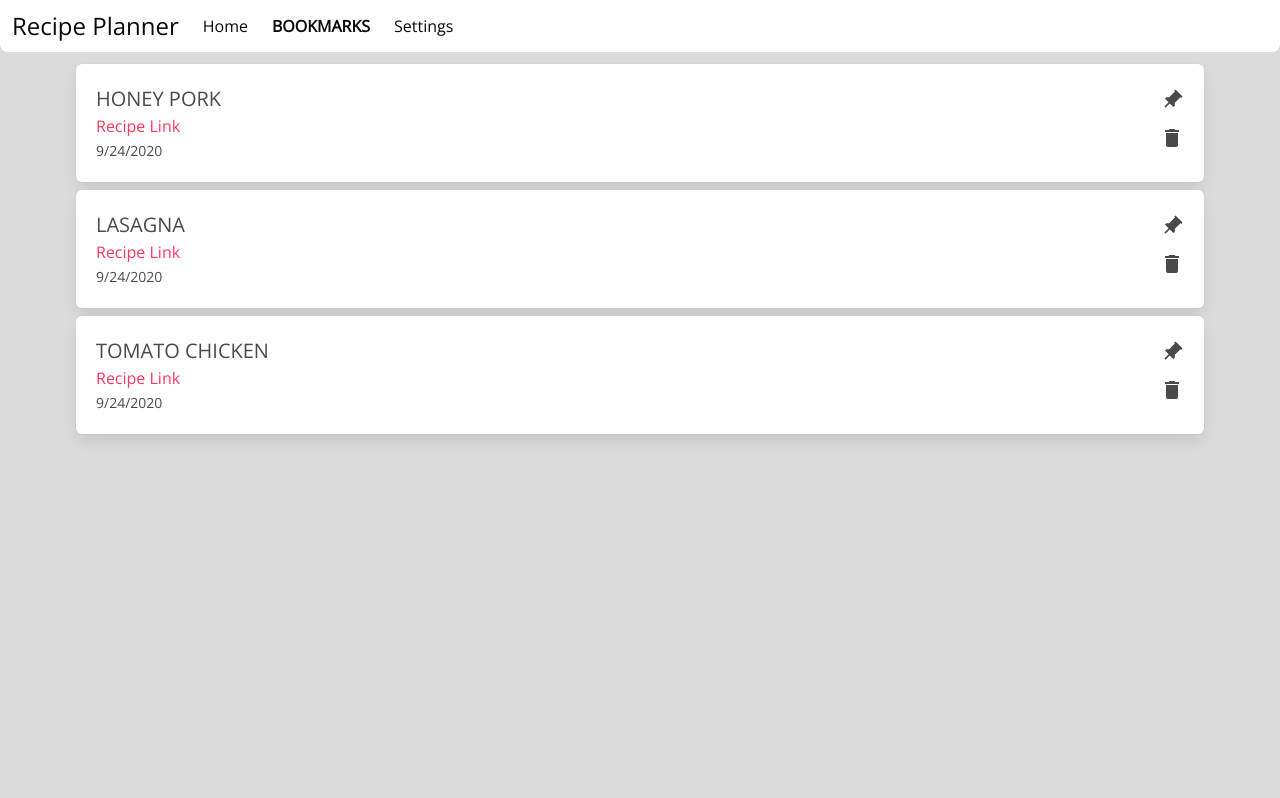
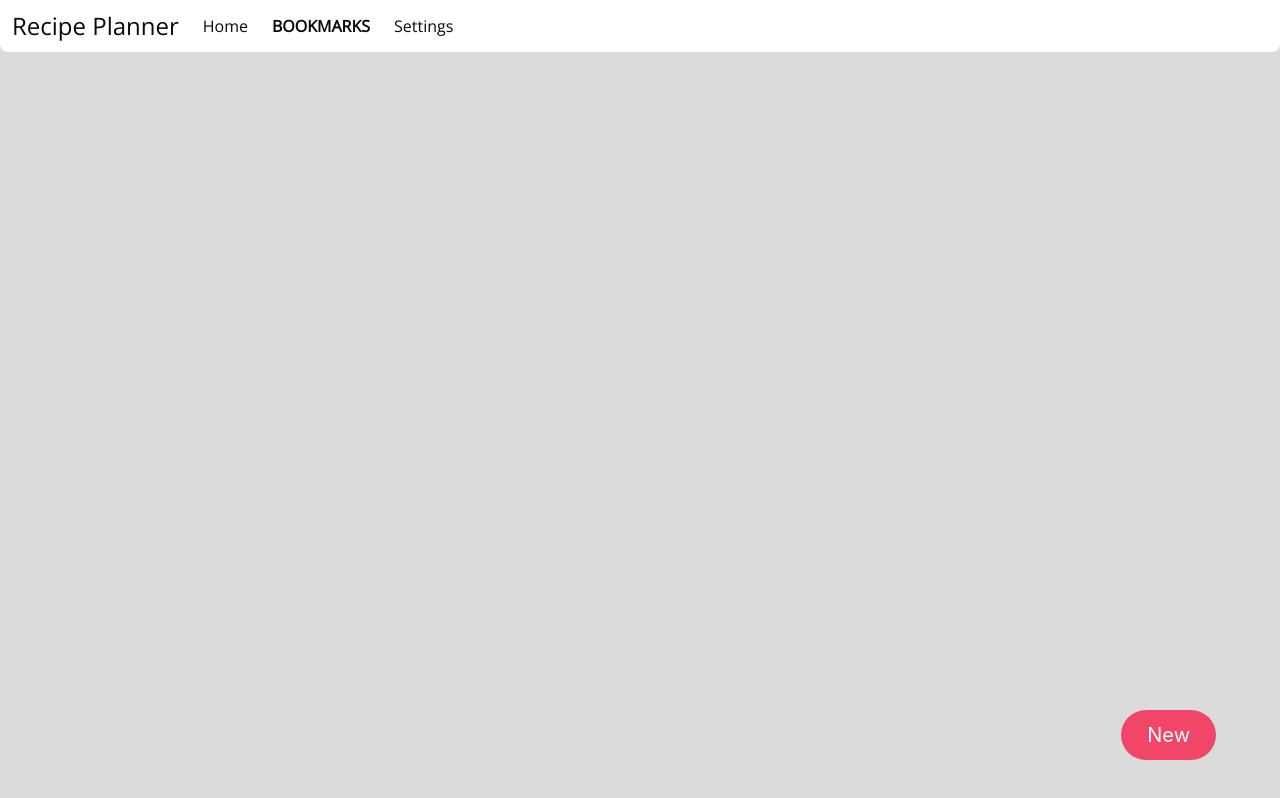
Before and after one commit to JulianHerreraH/recipes-planner, a React (Create React App) app: page /bookmarks in a window 1280 px wide. Built offline with nearby package versions, Linux system fonts and the light colour scheme.

Commit message:
Bookmarks with local storage

```diff
--- a/src/Components/BookMarkBox.js
+++ b/src/Components/BookMarkBox.js
@@ -3,30 +3,40 @@ import { ThemeContext } from '../context/ThemeContext';
 import Icon from '@mdi/react';
 import { mdiPin, mdiDelete } from '@mdi/js';
 
-function pinBookmark(evt) {
-  evt.preventDefault();
-  console.log(evt);
-  const target = evt.target;
-  target.classList.toggle('main-color');
-}
-
-function BookMarkBox({ bookmark }) {
+function BookMarkBox({ bookmark, pinBookmark, removeBookmark }) {
   const context = useContext(ThemeContext);
   const theme = context.isLightTheme ? context.cardLight : context.cardDark;
+  const pinnedColor = bookmark.isPinned ? 'main-color': '';
 
   return (
     <div className={`box my-2 ${theme}`}>
       <article className="media">
         <div className="media-content">
           <h1 className="is-size-5-tablet is-uppercase">{bookmark.title}</h1>
-          <a href={bookmark.link} target="blank">Recipe Link</a> <br />
+          <a href={bookmark.link} target="blank">
+            Recipe Link
+          </a>{' '}
+          <br />
           <small>{bookmark.date}</small>
         </div>
         <div className="media-right vertical-buttons">
-          <div onClick={pinBookmark} role="button" aria-pressed="false">
+          <div
+            onClick={() => {
+              pinBookmark(bookmark.id);
+            }}
+            role="button"
+            aria-pressed="false"
+            className={pinnedColor}
+          >
             <Icon path={mdiPin} size={1} rotate={45} className="my-1" />
           </div>
-          <div tabIndex="0">
+          <div
+            onClick={() => {
+              removeBookmark(bookmark.id);
+            }}
+            role="button"
+            aria-pressed="false"
+          >
             <Icon path={mdiDelete} size={1} className="my-1" />
           </div>
         </div>
--- a/src/Components/BookmarkList.js
+++ b/src/Components/BookmarkList.js
@@ -1,35 +1,64 @@
-import React from 'react';
+import React, { useState, useEffect } from 'react';
 import BookMarkBox from './BookMarkBox';
+import NewBookmarkForm from './NewBookmarkForm';
 
 function BookmarkList() {
+  const [bookmarks, setBookmarks] = useState(() => {
+    const localMarks = localStorage.getItem('bookmarks');
+    return localMarks ? JSON.parse(localMarks) : [];
+  });
 
-	const data = [
-    {
-			id: 0,
-      title: 'Honey pork',
-      link: 'https://www.notanothercookingshow.tv/post/eggplant-parmigiana',
-      date: new Date().toLocaleDateString(),
-    },
-    {
-			id: 1,
-      title: 'Lasagna',
-      link: 'https://www.notanothercookingshow.tv/post/eggplant-parmigiana',
-      date: new Date().toLocaleDateString(),
-    },
-    {
-			id: 2,
-      title: 'Tomato chicken',
-      link: 'https://www.notanothercookingshow.tv/post/eggplant-parmigiana',
-      date: new Date().toLocaleDateString(),
-    },
-  ];
+  const [isModalOpen, setModal] = useState(false);
 
+  let sortedBookMarks = [...bookmarks];
+  sortedBookMarks.sort((a, b) => {
+    return a.isPinned === b.isPinned ? 0 : a.isPinned ? -1 : 1;
+  });
+
+  useEffect(() => {
+    localStorage.setItem('bookmarks', JSON.stringify(bookmarks));
+  }, [bookmarks]);
+
+  function addBookmark(bookmark) {
+    const id = bookmarks.length;
+    const date = new Date().toLocaleDateString();
+    setBookmarks(prevState => ([...prevState, {...bookmark, id, date}]))
+  }
+
+  function removeBookmark(id) {
+    setBookmarks(bookmarks.filter(bookmark => bookmark.id !== id));
+  }
+
+  function pinBookmark(id) {
+    console.log(id)
+    setBookmarks(
+      bookmarks.filter(bookmark => {
+        if (bookmark.id === id) bookmark.isPinned = !bookmark.isPinned;
+        return bookmark;
+      })
+    );
+  }
 
 	return (
     <div className="container mt-3 px-3">
-      {data.map(bookmark => {
-        return <BookMarkBox bookmark={bookmark} key={bookmark.id} />;
-      })}
+      <NewBookmarkForm
+        isModalOpen={isModalOpen}
+        setModal={setModal}
+        addBookmark={addBookmark}
+      />
+      {sortedBookMarks.map(bookmark =>
+        <BookMarkBox
+          bookmark={bookmark}
+          key={bookmark.id}
+          removeBookmark={removeBookmark}
+          pinBookmark={pinBookmark}/>
+      )}
+      <button
+        onClick={() => setModal(!isModalOpen)}
+        className="button is-danger is-rounded is-medium floating"
+      >
+        New
+      </button>
     </div>
   );
 }
--- /dev/null
+++ b/src/Components/NewBookmarkForm.js
@@ -0,0 +1,100 @@
+import React, {useContext, useState} from 'react';
+import { ThemeContext } from '../context/ThemeContext';
+
+const initialState = {
+	title: '',
+	link: '',
+	isPinned: false
+}
+
+function NewBookmarkForm(props) {
+	const { isModalOpen, setModal, addBookmark } = props;
+	const context = useContext(ThemeContext);
+	const theme = context.isLightTheme ? context.cardLight : context.cardDark;
+	const modalActive = isModalOpen ? 'is-active ' : '';
+
+	const [bookmark, setBookmark] = useState(initialState);
+
+	function resetForm(e) {
+		e.preventDefault();
+		setBookmark({ ...initialState });
+		setModal(!isModalOpen);
+	}
+
+	function handleSubmit(e) {
+		e.preventDefault();
+		addBookmark(bookmark);
+		resetForm(e);
+	}
+
+	function onChange (e) {
+		const { name, value } = e.target;
+		setBookmark(prevState => ({ ...prevState, [name]: value }));
+	}
+
+	return (
+    <div className={`modal ${modalActive}`}>
+      <div className="modal-background"></div>
+      <div className={`modal-card`}>
+        <header
+          className={`has-background-danger has-text-white modal-card-head`}
+        >
+          <p className="modal-card-title has-text-white">New bookmark</p>
+          <button
+            className="delete"
+            aria-label="close"
+            onClick={resetForm}
+          ></button>
+        </header>
+        <section className={`${theme} modal-card-body`}>
+          <form onSubmit={handleSubmit}>
+            <div className="field">
+              <label className={`${theme} label`}>Title</label>
+              <div className="control">
+                <input
+                  className="input"
+                  type="text"
+                  name="title"
+                  required
+                  value={bookmark.title}
+                  onChange={onChange}
+                  placeholder="Enter bookmark title"
+                />
+              </div>
+            </div>
+            <div className="field">
+              <label className={`${theme} label`}>Link</label>
+              <div className="control">
+                <input
+                  className="input"
+                  type="text"
+                  name="link"
+                  required
+                  value={bookmark.link}
+                  onChange={onChange}
+                  placeholder="Enter bookmark link"
+                />
+              </div>
+            </div>
+
+            <footer
+              className={`modal-card-foot ${theme}`}
+              style={{ justifyContent: 'center' }}
+            >
+              <input className="button is-danger is-rounded" type="submit" />
+              <button
+                className="button is-rounded"
+                aria-label="close"
+                onClick={resetForm}
+              >
+                Cancel
+              </button>
+            </footer>
+          </form>
+        </section>
+      </div>
+    </div>
+  );
+}
+
+export default NewBookmarkForm
```
